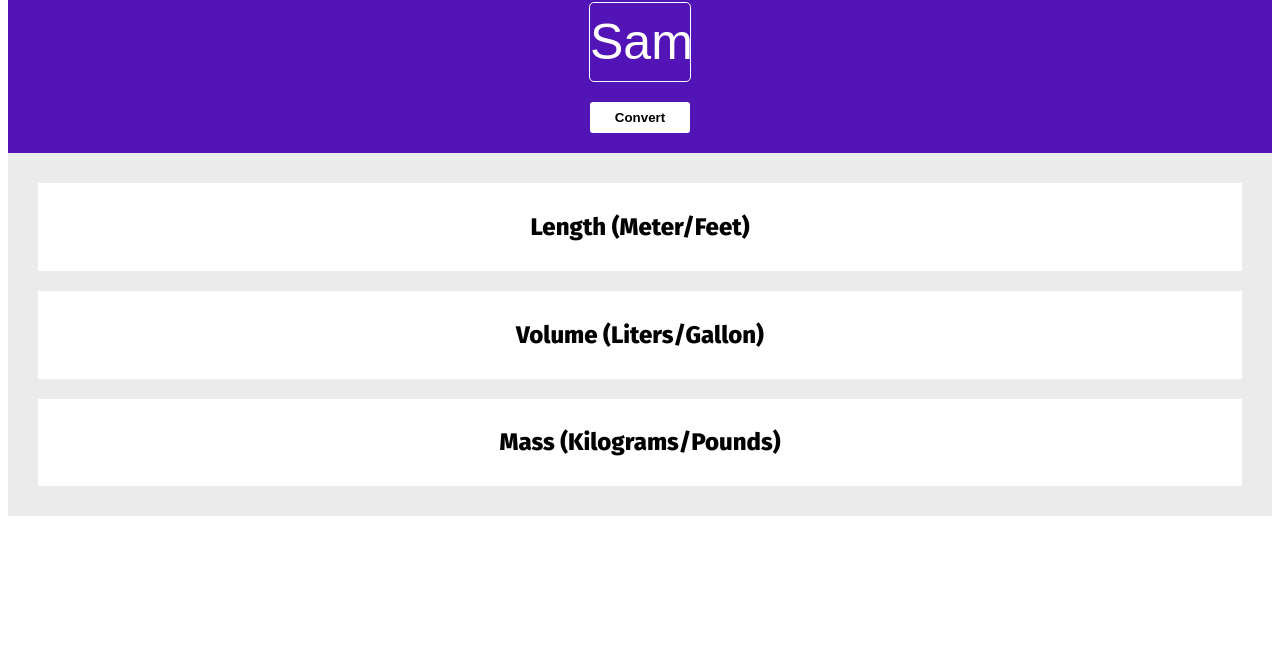
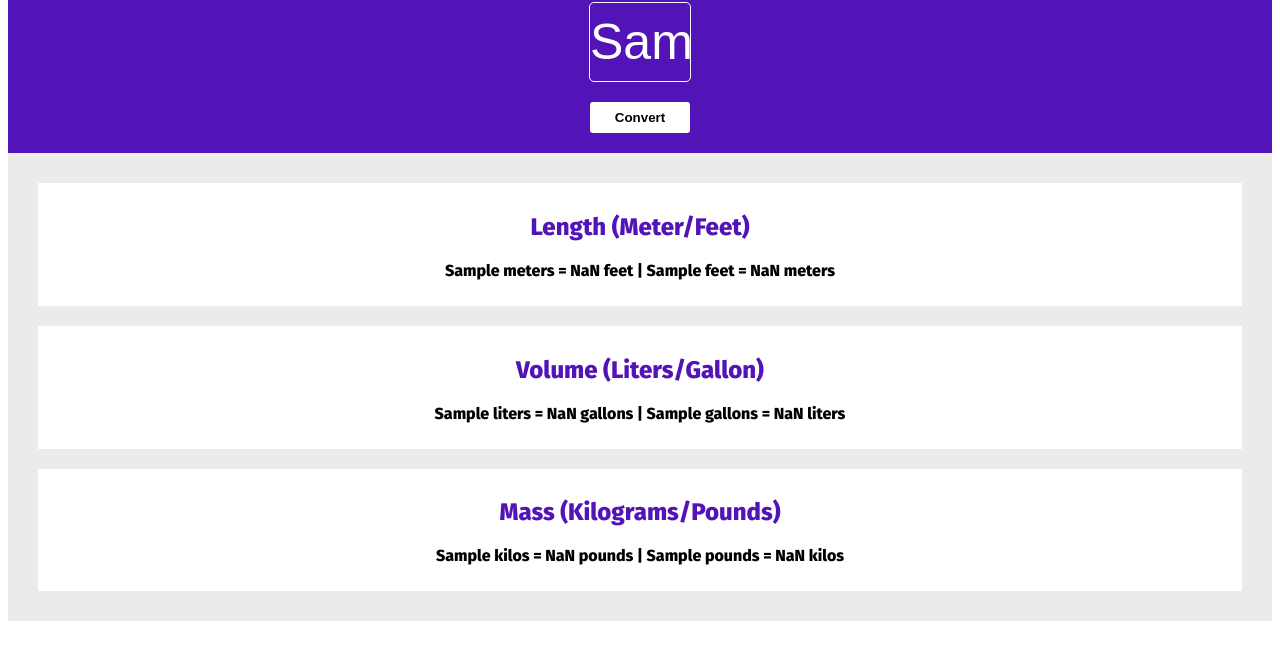
Before and after one commit to SeeQuentt/unit-converter, a plain HTML site: page index.html in a window 1280 px wide. Both pictures are taken after typing "Sample" into the empty fields and a click on the button "Convert". Shown: the part 107-766 px from the top of the page. Drawn offline with Linux system fonts and the light colour scheme.

Commit message:
add calculations

```diff
--- a/index.html
+++ b/index.html
@@ -23,17 +23,17 @@
 
     <div class="results">
         <h2>Length (Meter/Feet)</h2>
-        <p id="results-length"></p>
+        <p id="results-length">... meters = ... feet | ... feet = ... meters</p>
     </div>
 
     <div class="results">
         <h2>Volume (Liters/Gallon)</h2>
-        <p id="results-volume"></p>
+        <p id="results-volume">... liters = ... gallons | ... gallons = ... liters</p>
     </div>
 
     <div class="results">
         <h2>Mass (Kilograms/Pounds)</h2>
-        <p id="results-mass"></p>
+        <p id="results-mass">... kilos = ... pounds | ... pounds = ... kilos</p>
     </div>
 
    </div>
--- a/main.js
+++ b/main.js
@@ -2,4 +2,28 @@ const resultsLength = document.getElementById("results-length")
 const resultsVolume = document.getElementById("results-volume")
 const resultsMass = document.getElementById("results-mass")
 
-const amountIn = document.getElementById("amount").value
+const convertBtn = document.getElementById("convert-btn")
+
+const feetToMeters = 20/65.616
+const gallonstoLiter = 20/5.284
+const poundstoKilograms = 20/44.092
+
+
+function convert() {
+    const amountIn = document.getElementById("amount").value
+    let convertFeet = amountIn*feetToMeters
+    let convertMeters = amountIn*(1/feetToMeters)
+    let convertGallons = amountIn*gallonstoLiter
+    let convertLiters = amountIn*(1/gallonstoLiter)
+    let convertPounds = amountIn*poundstoKilograms
+    let convertKilograms = amountIn*(1/poundstoKilograms)
+
+    console.log(convertFeet)
+
+    resultsLength.innerHTML = `${amountIn} meters = ${convertMeters} feet | ${amountIn} feet = ${convertFeet} meters`
+    resultsVolume.innerHTML = `${amountIn} liters = ${convertLiters} gallons | ${amountIn} gallons = ${convertGallons} liters`
+    resultsMass.innerHTML = `${amountIn} kilos = ${convertLiters} pounds | ${amountIn} pounds = ${convertGallons} kilos`
+
+}
+
+convertBtn.addEventListener("click", function() {convert()})
--- a/styles.css
+++ b/styles.css
@@ -45,3 +45,7 @@
     padding: 10px;
     margin: 20px;
 }
+
+.results h2 {
+    color: #5213b7;
+}
```
